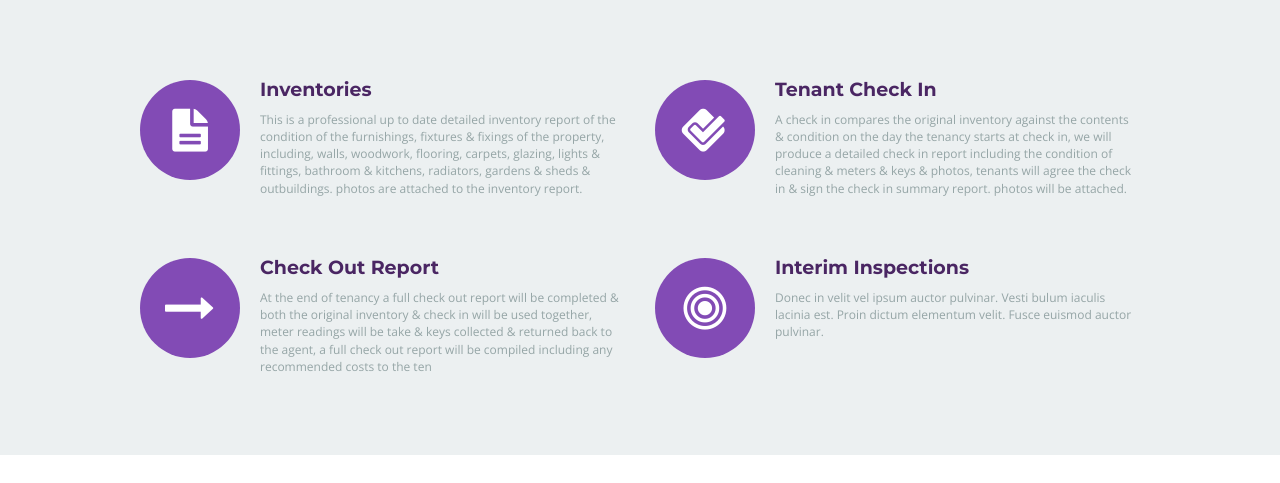
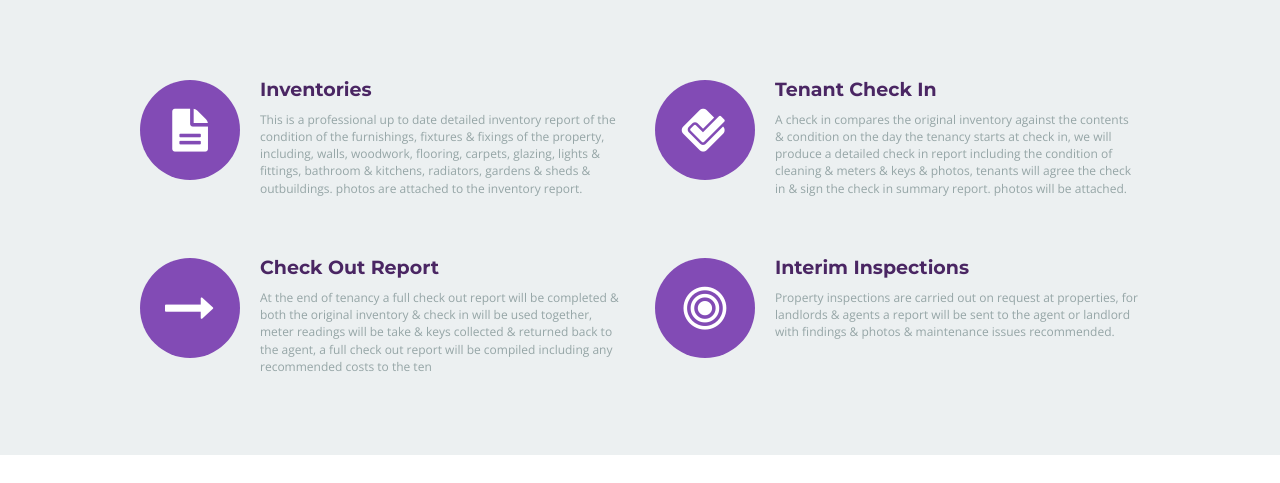
Before and after one commit to anthonysaha/Complete-Independent-Inventories-master, a PHP site: page / in a window 1280 px wide. Shown: the part 602-1085 px from the top of the page. Run offline with PHP 8.4, Linux system fonts and the light colour scheme.

Commit message:
added content to interim inspections

```diff
--- a/index.php
+++ b/index.php
@@ -182,7 +182,12 @@ include_once('assets/partials/header.php');
                     <i class="icon-bullseye"></i>
                     </span>
                     <h4>Interim Inspections</h4>
-                    <p>Donec in velit vel ipsum auctor pulvinar. Vesti bulum iaculis lacinia est. Proin dictum elementum velit. Fusce euismod auctor pulvinar.</p>
+                    <p>Property inspections are carried out on request at properties, for
+                       landlords & agents
+                       a report will be sent to the agent or landlord with findings & photos
+                       & maintenance
+                       issues recommended.
+                    </p>
                 </div>
             </div>
         </div>
```
